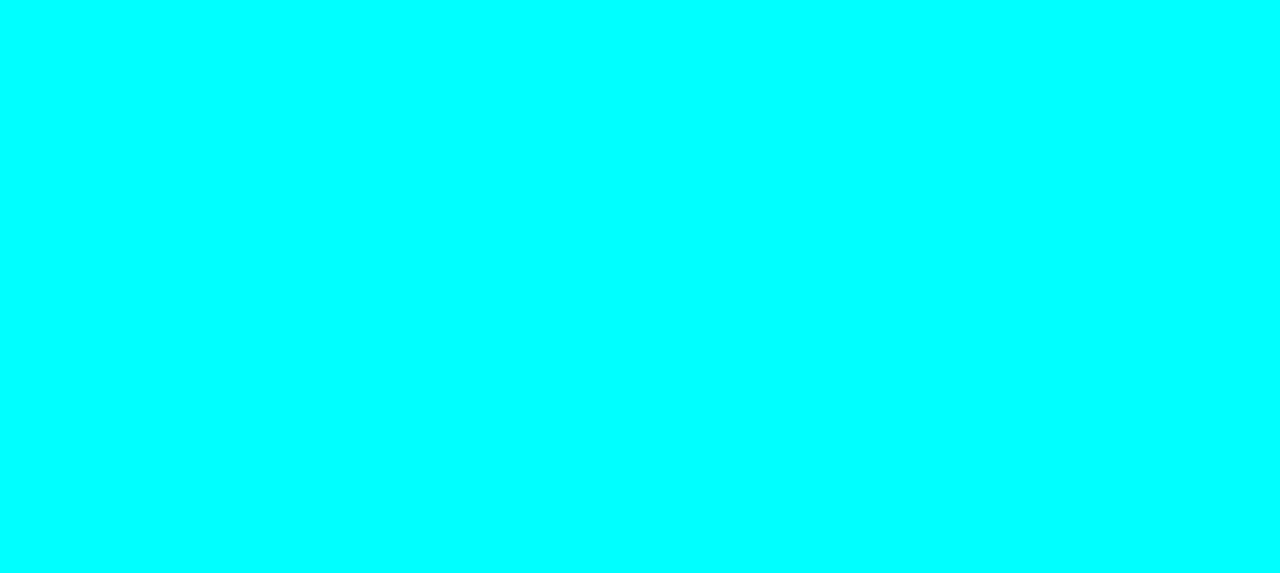
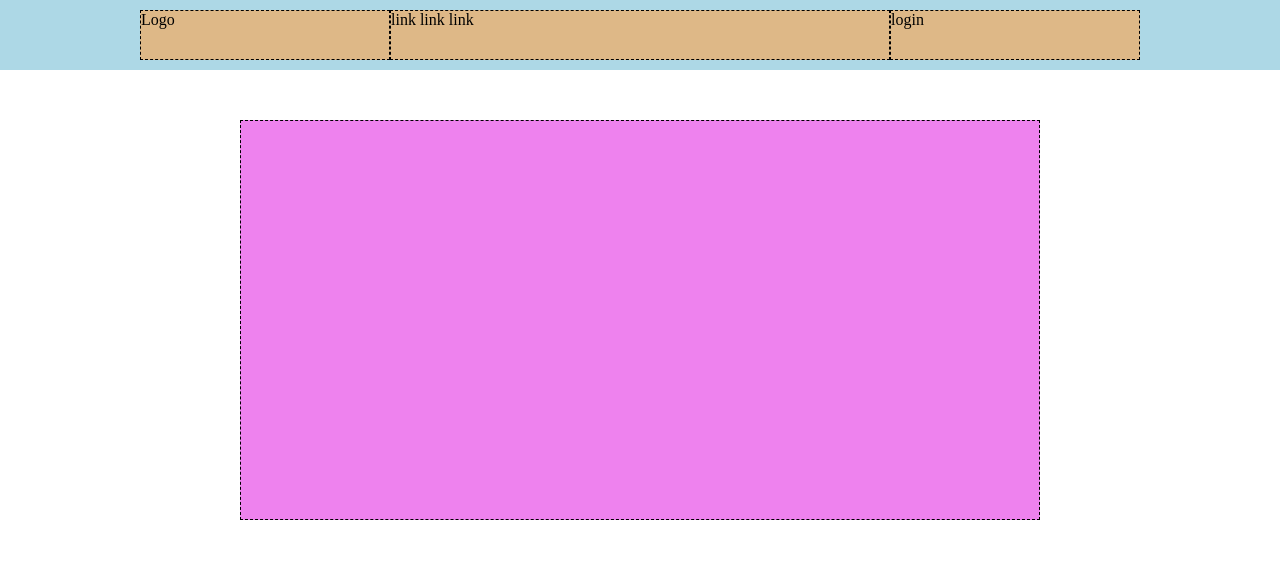
Before and after one commit to mattiabenelli/htmlcss-struttura-discord, a plain HTML site: page index.html in a window 1280 px wide. Drawn offline with Linux system fonts and the light colour scheme.

Commit message:
Header done, inzio main

```diff
--- a/css/style.css
+++ b/css/style.css
@@ -2,5 +2,41 @@
     padding: 0;
     margin: 0;
     box-sizing: border-box;
-    background-color: aqua;
 }
+/* Struttura */
+header{
+    background-color: lightblue;
+}
+.container_header{
+    height: 70px;
+    width: 1000px;
+    margin: 0 auto;
+    padding-top: 10px;
+}
+.row{
+    display: flex;
+    justify-content: space-around;
+    align-items: center;
+    width: 100%;
+}
+.col_logo, .col_link, .col_login{
+    height: 50px;
+    border: dashed black 1px;
+    background-color: burlywood;
+}
+.col_logo, .col_login{
+    width: 25%;
+}
+.col_link{
+    width: 50%;
+}
+.blue-container{
+    background-color: blue;
+}
+.download{
+    width: 800px;
+    height: 400px;
+    background-color: violet;
+    border: dashed black 1px;
+    margin: 50px 0;
+}
--- a/index.html
+++ b/index.html
@@ -8,6 +8,35 @@
         <title>Struttura discord</title>
     </head>
     <body>
+        <header>
+            <div class="container_header">
+                <div class="row">
+                    <div class="col_logo">
+                        <div class="logo-content">Logo</div>
+                    </div>
+                    <div class="col_link">
+                        <div class="logo-content">link link link</div>
+                    </div>
+                    <div class="col_login">
+                        <div class="logo-content">login</div>
+                    </div>
+                </div>
+            </div>
+        </header>
+        <main>
+            <div class="container">
+                <div class="row">
+                    <div class="download"></div>
+                </div>
+                <div class="row">
+                    <div>
 
+                    </div>
+                </div>
+            </div>
+        </main>
+        <footer>
+
+        </footer>
     </body>
 </html>
```
Lines whose indentation alone changed are shown as unchanged.
